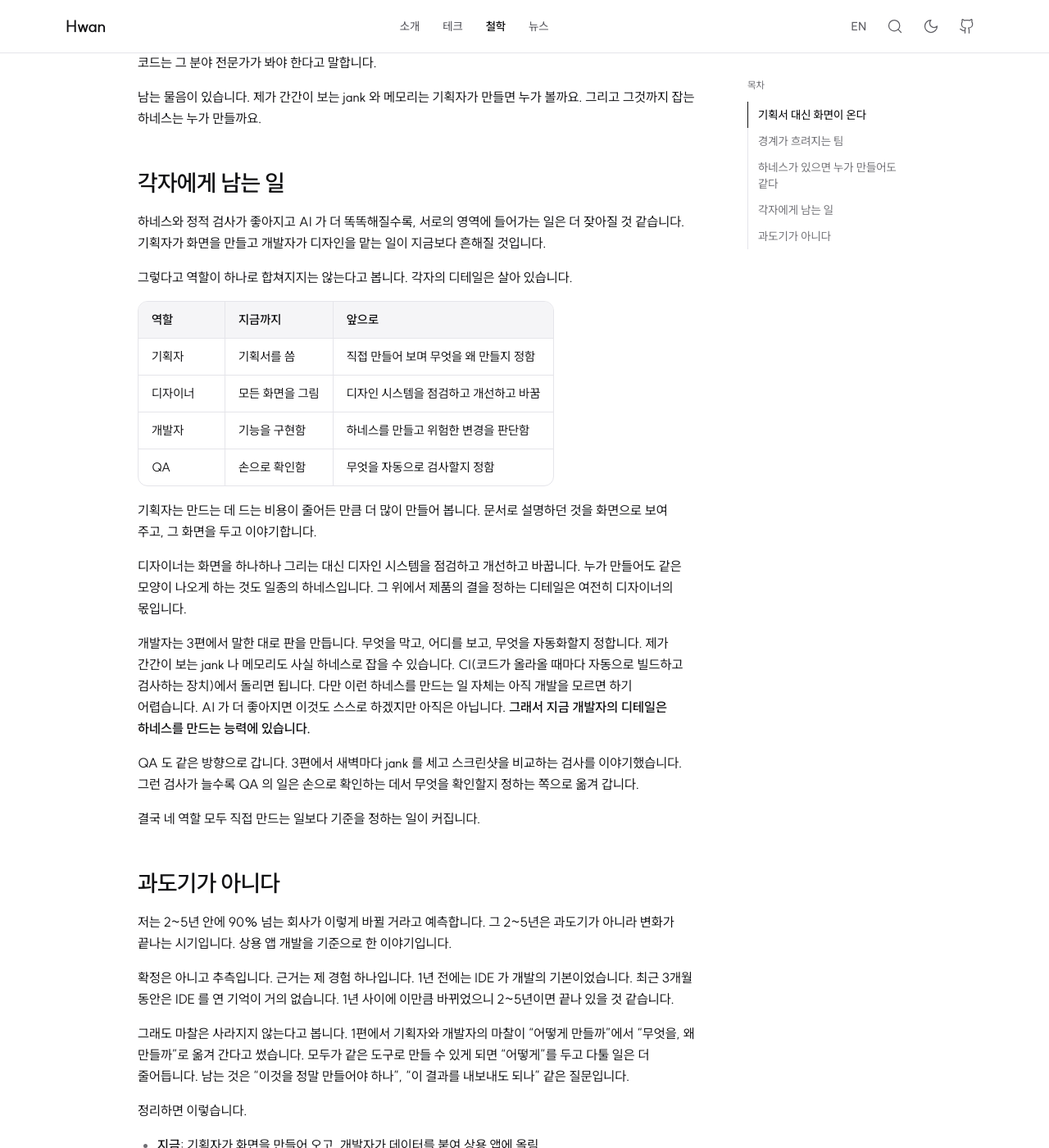
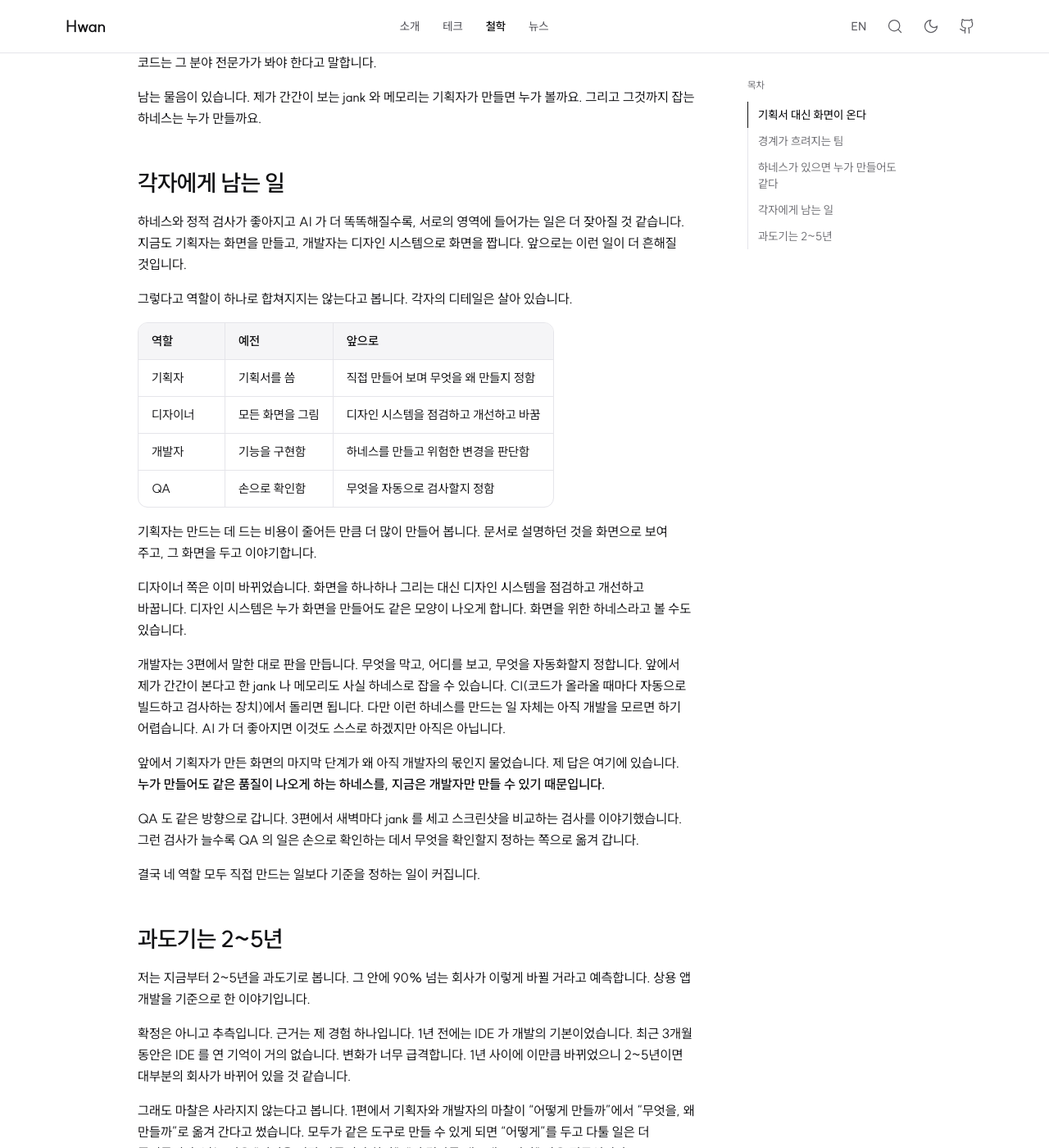
Before and after one commit to Hwan3434/Hwan3434.github.io, a Jekyll site: the page built from _posts/Philosophy/2026-11-22-everyone-builds-the-product.md, in a window 1280 px wide and 1400 px high, scrolled down 2813 px. Shown: the whole window at 82% size. Built offline with Jekyll 4.4.1, drawn with Linux system fonts in a browser that asks for light colours; some of the changed text lies outside the part shown.

Commit message:
fix: 주신 수정을 글 전체 흐름에 맞춰 다시 엮는다
Co-Authored-By: Claude Opus 5.5 <noreply@anthropic.com>
Claude-Session: https://claude.ai/code/session_01HDtNGR1iK3jjxoVhAt97Su

```diff
--- a/_posts/Philosophy/2026-11-22-everyone-builds-the-product.md
+++ b/_posts/Philosophy/2026-11-22-everyone-builds-the-product.md
@@ -117,12 +117,13 @@ Fiona Fung 도 신뢰 경계나 보안이 걸린 코드는 그 분야 전문가
 ## 각자에게 남는 일
 
 하네스와 정적 검사가 좋아지고 AI 가 더 똑똑해질수록, 서로의 영역에 들어가는 일은 더 잦아질 것 같습니다.
-기획자가 화면을 만들고 개발자가 디자인을 맡는 일이 지금보다 흔해질 것입니다.
+지금도 기획자는 화면을 만들고, 개발자는 디자인 시스템으로 화면을 짭니다.
+앞으로는 이런 일이 더 흔해질 것입니다.
 
 그렇다고 역할이 하나로 합쳐지지는 않는다고 봅니다.
 각자의 디테일은 살아 있습니다.
 
-| 역할 | 지금까지 | 앞으로 |
+| 역할 | 예전 | 앞으로 |
 |---|---|---|
 | 기획자 | 기획서를 씀 | 직접 만들어 보며 무엇을 왜 만들지 정함 |
 | 디자이너 | 모든 화면을 그림 | 디자인 시스템을 점검하고 개선하고 바꿈 |
@@ -132,17 +133,21 @@ Fiona Fung 도 신뢰 경계나 보안이 걸린 코드는 그 분야 전문가
 기획자는 만드는 데 드는 비용이 줄어든 만큼 더 많이 만들어 봅니다.
 문서로 설명하던 것을 화면으로 보여 주고, 그 화면을 두고 이야기합니다.
 
-디자이너는 화면을 하나하나 그리는 대신 디자인 시스템을 점검하고 개선하고 바꿉니다.
-누가 만들어도 같은 모양이 나오게 하는 것도 일종의 하네스입니다.
-그 위에서 제품의 결을 정하는 디테일은 여전히 디자이너의 몫입니다.
+디자이너 쪽은 이미 바뀌었습니다.
+화면을 하나하나 그리는 대신 디자인 시스템을 점검하고 개선하고 바꿉니다.
+디자인 시스템은 누가 화면을 만들어도 같은 모양이 나오게 합니다.
+화면을 위한 하네스라고 볼 수도 있습니다.
 
 개발자는 3편에서 말한 대로 판을 만듭니다.
 무엇을 막고, 어디를 보고, 무엇을 자동화할지 정합니다.
-제가 간간이 보는 jank 나 메모리도 사실 하네스로 잡을 수 있습니다.
+앞에서 제가 간간이 본다고 한 jank 나 메모리도 사실 하네스로 잡을 수 있습니다.
 CI(코드가 올라올 때마다 자동으로 빌드하고 검사하는 장치)에서 돌리면 됩니다.
 다만 이런 하네스를 만드는 일 자체는 아직 개발을 모르면 하기 어렵습니다.
 AI 가 더 좋아지면 이것도 스스로 하겠지만 아직은 아닙니다.
-**그래서 지금 개발자의 디테일은 하네스를 만드는 능력에 있습니다.**
+
+앞에서 기획자가 만든 화면의 마지막 단계가 왜 아직 개발자의 몫인지 물었습니다.
+제 답은 여기에 있습니다.
+**누가 만들어도 같은 품질이 나오게 하는 하네스를, 지금은 개발자만 만들 수 있기 때문입니다.**
 
 QA 도 같은 방향으로 갑니다.
 3편에서 새벽마다 jank 를 세고 스크린샷을 비교하는 검사를 이야기했습니다.
@@ -150,17 +155,18 @@ QA 도 같은 방향으로 갑니다.
 
 결국 네 역할 모두 직접 만드는 일보다 기준을 정하는 일이 커집니다.
 
-## 과도기가 아니다
+## 과도기는 2~5년
 
-저는 2~5년 안에 90% 넘는 회사가 이렇게 바뀔 거라고 예측합니다.
-그 2~5년은 과도기가 아니라 변화가 끝나는 시기입니다.
+저는 지금부터 2~5년을 과도기로 봅니다.
+그 안에 90% 넘는 회사가 이렇게 바뀔 거라고 예측합니다.
 상용 앱 개발을 기준으로 한 이야기입니다.
 
 확정은 아니고 추측입니다.
 근거는 제 경험 하나입니다.
 1년 전에는 IDE 가 개발의 기본이었습니다.
 최근 3개월 동안은 IDE 를 연 기억이 거의 없습니다.
-1년 사이에 이만큼 바뀌었으니 2~5년이면 끝나 있을 것 같습니다.
+변화가 너무 급격합니다.
+1년 사이에 이만큼 바뀌었으니 2~5년이면 대부분의 회사가 바뀌어 있을 것 같습니다.
 
 그래도 마찰은 사라지지 않는다고 봅니다.
 1편에서 기획자와 개발자의 마찰이 "어떻게 만들까"에서 "무엇을, 왜 만들까"로 옮겨 간다고 썼습니다.
@@ -173,7 +179,8 @@ QA 도 같은 방향으로 갑니다.
 - **조건**: 하네스가 갖춰지면 누가 만들어도 같은 품질이 나옴
 - **사람이 볼 곳**: 만든 사람이 아니라 바꾼 내용이 정함
 - **역할**: 서로의 영역에 자주 들어가지만 각자의 디테일은 남음
-- **시기**: 2~5년 안에 90% 넘는 회사가 바뀜. 확정이 아닌 추측
+- **개발자에게 남는 것**: 누가 만들어도 같은 품질이 나오게 하는 하네스를 만드는 일
+- **과도기**: 앞으로 2~5년. 그 안에 90% 넘는 회사가 바뀜. 확정이 아닌 추측
 
 만드는 일은 모두에게 열립니다.
 각자에게는 무엇을 만들지, 무엇을 통과시킬지 정하는 일이 남습니다.
```
